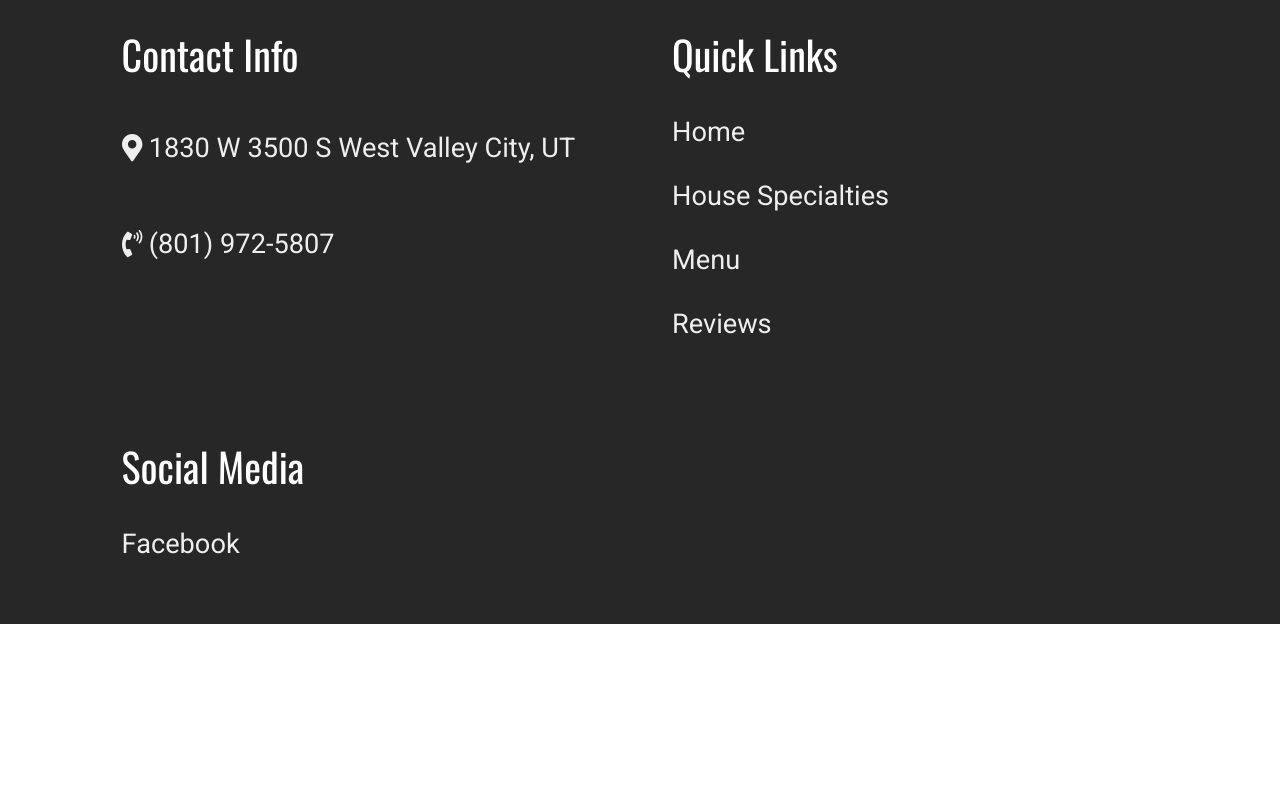
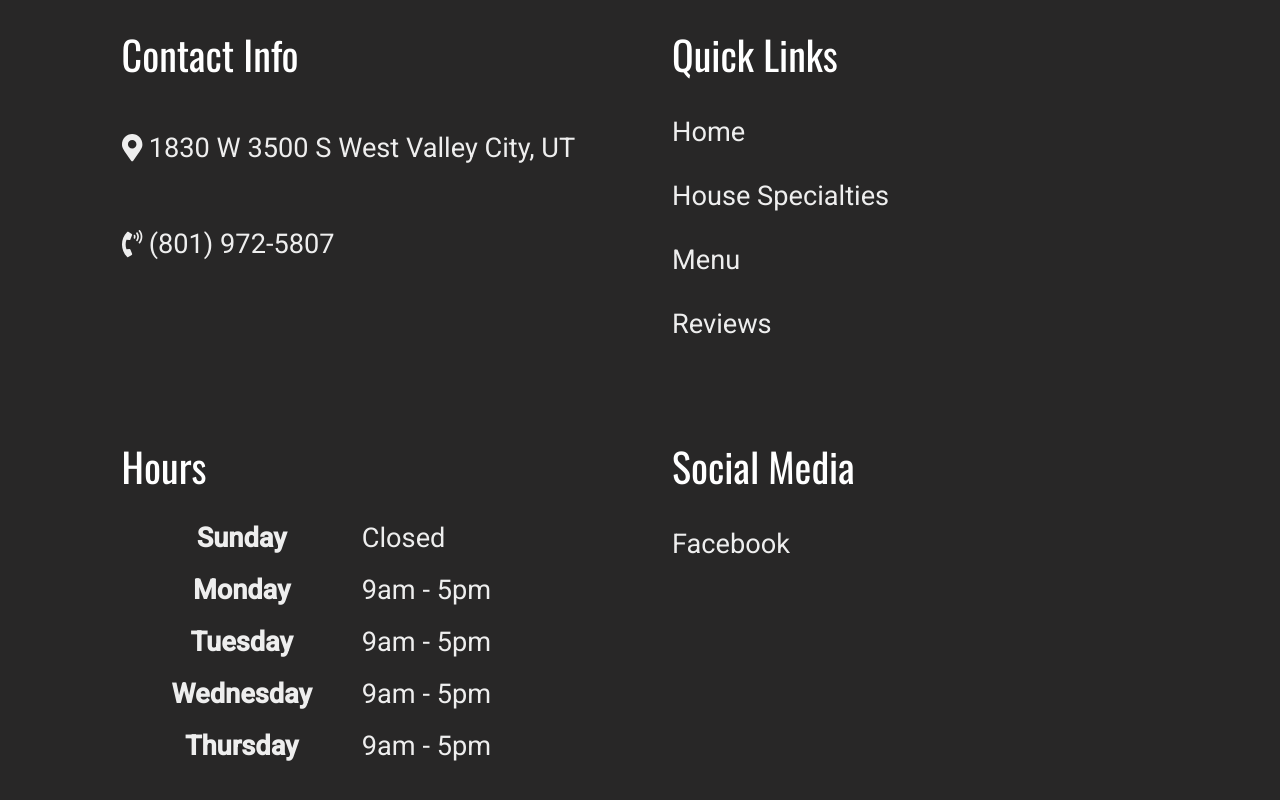
Before and after one commit to jandirdlctm/Casa-Peru-Front-End, a Vue app: page / in a window 1280 px wide. Shown: the part 1472-2272 px from the top of the page. Before the commit the page ends 2096 px from the top, so only its background shows below. Built offline with nearby package versions, Linux system fonts and the light colour scheme.

Commit message:
base structure of table for hours of operation started

```diff
--- a/src/App.vue
+++ b/src/App.vue
@@ -58,6 +58,25 @@
         <a href="/house-specialties">House Specialties</a>
         <a href="/menu">Menu</a>
         <a href="/reviews">Reviews</a>
+      </div>
+
+      <div class="wrapper">
+        <!-- <h3>Hours</h3>
+        <p>Monday       11:00 AM - 8:00 PM</p>
+        <p>Tuesday      CLOSED</p>
+        <p>Wednesday    11:00 AM - 8:00 PM</p>
+        <p>Thursday     11:00 AM - 8:00 PM</p>
+        <p>Friday       11:00 AM - 9:00 PM</p>
+        <p>Saturday     11:00 AM - 9:30 PM</p>
+        <p>Sunday       11:00 AM - 6:30 PM</p> -->
+        <h3>Hours</h3>
+        <table>
+          <tr><th>Sunday</th><td>Closed</td></tr>
+          <tr><th>Monday</th><td>9am - 5pm</td></tr>
+          <tr><th>Tuesday</th><td>9am - 5pm</td></tr>
+          <tr><th>Wednesday</th><td>9am - 5pm</td></tr>
+          <tr><th>Thursday</th><td>9am - 5pm</td></tr>
+        </table>
       </div>
 
       <div class="wrapper">
@@ -242,8 +261,34 @@ header #menu-bar{
 
 .credit a{
   color: red;
+}
 
+table {
+  border-collapse: separate;
+  border-spacing: 50px 0;
+  font-size: 1.7rem;
+  color: #eee;
 }
+
+td {
+  padding: 10px 0;
+}
+
+/* table{
+  font-size: 1.7rem;
+  color: #eee;
+  /* padding: 1rem 0; */
+/* }  */
+
+/* td{
+  text-align: right;
+  margin-left: 10px;
+  padding: 10px;
+}
+
+th{
+  text-align: left;
+} */
 
 /* HAMBURGER */
 .bm-burger-bars{
```
